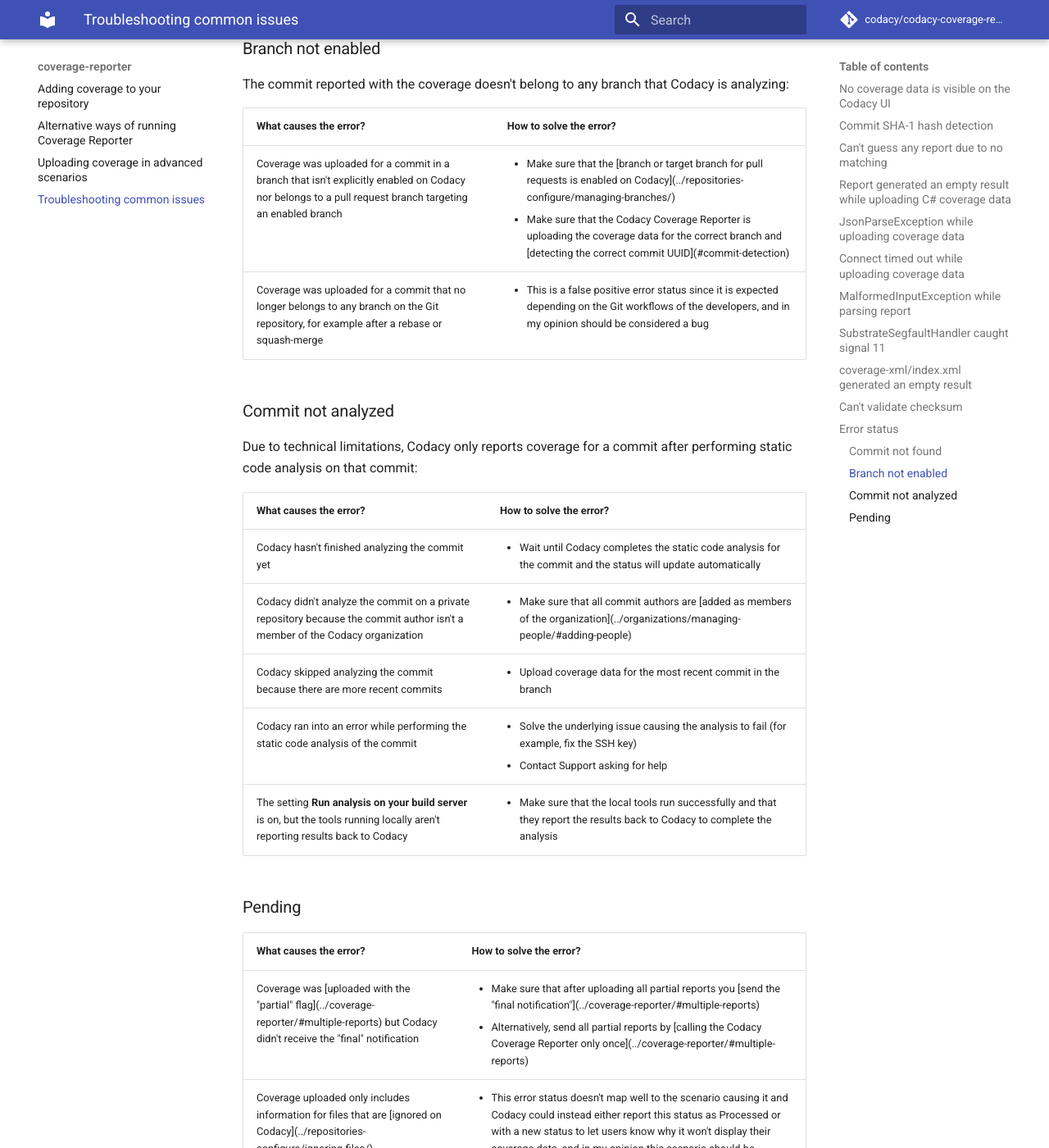
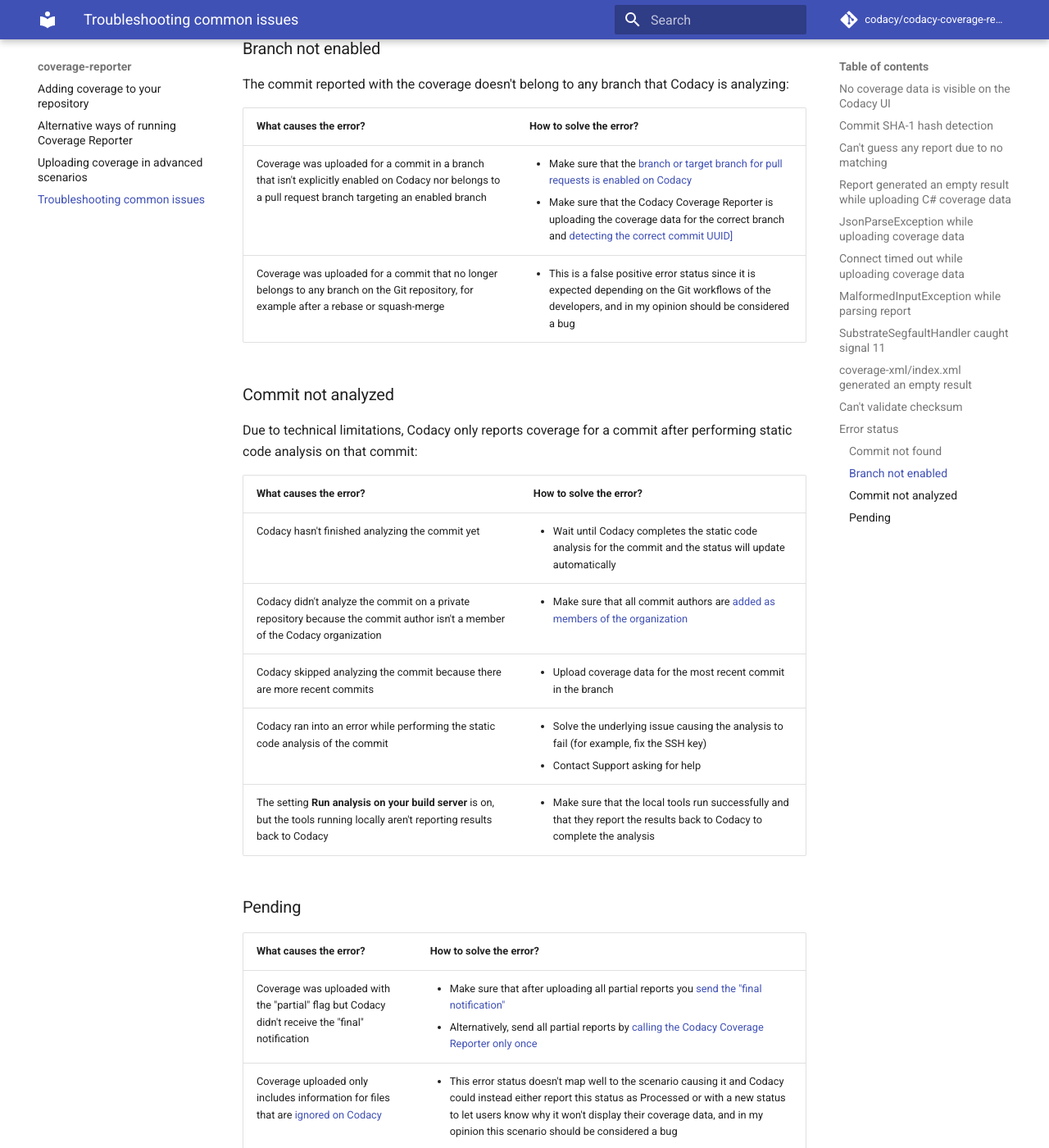
Before and after one commit to codacy/codacy-coverage-reporter, an MkDocs documentation site: the page built from docs/troubleshooting-common-issues.md, in a window 1280 px wide and 1400 px high, scrolled down 4796 px. Shown: the whole window at 82% size. Built offline with MkDocs 1.6.1 and Material for MkDocs 9.7.7, drawn with Linux system fonts in a browser that asks for light colours; comment, search, counter and statistics services are not loaded; some of the changed lines change nothing that is shown.

Commit message:
doc: Fix links CY-6365

```diff
--- a/docs/troubleshooting-common-issues.md
+++ b/docs/troubleshooting-common-issues.md
@@ -180,8 +180,8 @@
 <tr>
     <td>Coverage was uploaded for a commit in a branch that isn't explicitly enabled on Codacy nor belongs to a pull request branch targeting an enabled branch</td>
     <td><ul>
-        <li>Make sure that the [branch or target branch for pull requests is enabled on Codacy](../repositories-configure/managing-branches/)</li>
-        <li>Make sure that the Codacy Coverage Reporter is uploading the coverage data for the correct branch and [detecting the correct commit UUID](#commit-detection)</li>
+        <li>Make sure that the <a href="../repositories-configure/managing-branches/">branch or target branch for pull requests is enabled on Codacy</a></li>
+        <li>Make sure that the Codacy Coverage Reporter is uploading the coverage data for the correct branch and <a href="#commit-detection">detecting the correct commit UUID]</a></li>
     </ul></td>
 </tr>
 <tr>
@@ -213,7 +213,7 @@
 <tr>
     <td>Codacy didn't analyze the commit on a private repository because the commit author isn't a member of the Codacy organization</td>
     <td><ul>
-        <li>Make sure that all commit authors are [added as members of the organization](../organizations/managing-people/#adding-people)</li>
+        <li>Make sure that all commit authors are <a href="../organizations/managing-people/#adding-people">added as members of the organization</a></li>
     </ul></td>
 </tr>
 <tr>
@@ -248,14 +248,14 @@
 </thead>
 <tbody>
 <tr>
-    <td>Coverage was [uploaded with the "partial" flag](../coverage-reporter/#multiple-reports) but Codacy didn't receive the "final" notification</td>
+    <td>Coverage was uploaded with the "partial" flag but Codacy didn't receive the "final" notification</td>
     <td><ul>
-        <li>Make sure that after uploading all partial reports you [send the "final notification"](../coverage-reporter/#multiple-reports)</li>
-        <li>Alternatively, send all partial reports by [calling the Codacy Coverage Reporter only once](../coverage-reporter/#multiple-reports)</li>
+        <li>Make sure that after uploading all partial reports you <a href="../coverage-reporter/#multiple-reports">send the "final notification"</a></li>
+        <li>Alternatively, send all partial reports by <a href="../coverage-reporter/#multiple-reports">calling the Codacy Coverage Reporter only once</a></li>
     </ul></td>
 </tr>
 <tr>
-    <td>Coverage uploaded only includes information for files that are [ignored on Codacy](../repositories-configure/ignoring-files/)</td>
+    <td>Coverage uploaded only includes information for files that are <a href="../repositories-configure/ignoring-files/">ignored on Codacy</a></td>
     <td><ul>
         <li>This error status doesn't map well to the scenario causing it and Codacy could instead either report this status as Processed or with a new status to let users know why it won't display their coverage data, and in my opinion this scenario should be considered a bug <!--TODO Rewrite--></li>
     </ul></td>
```
